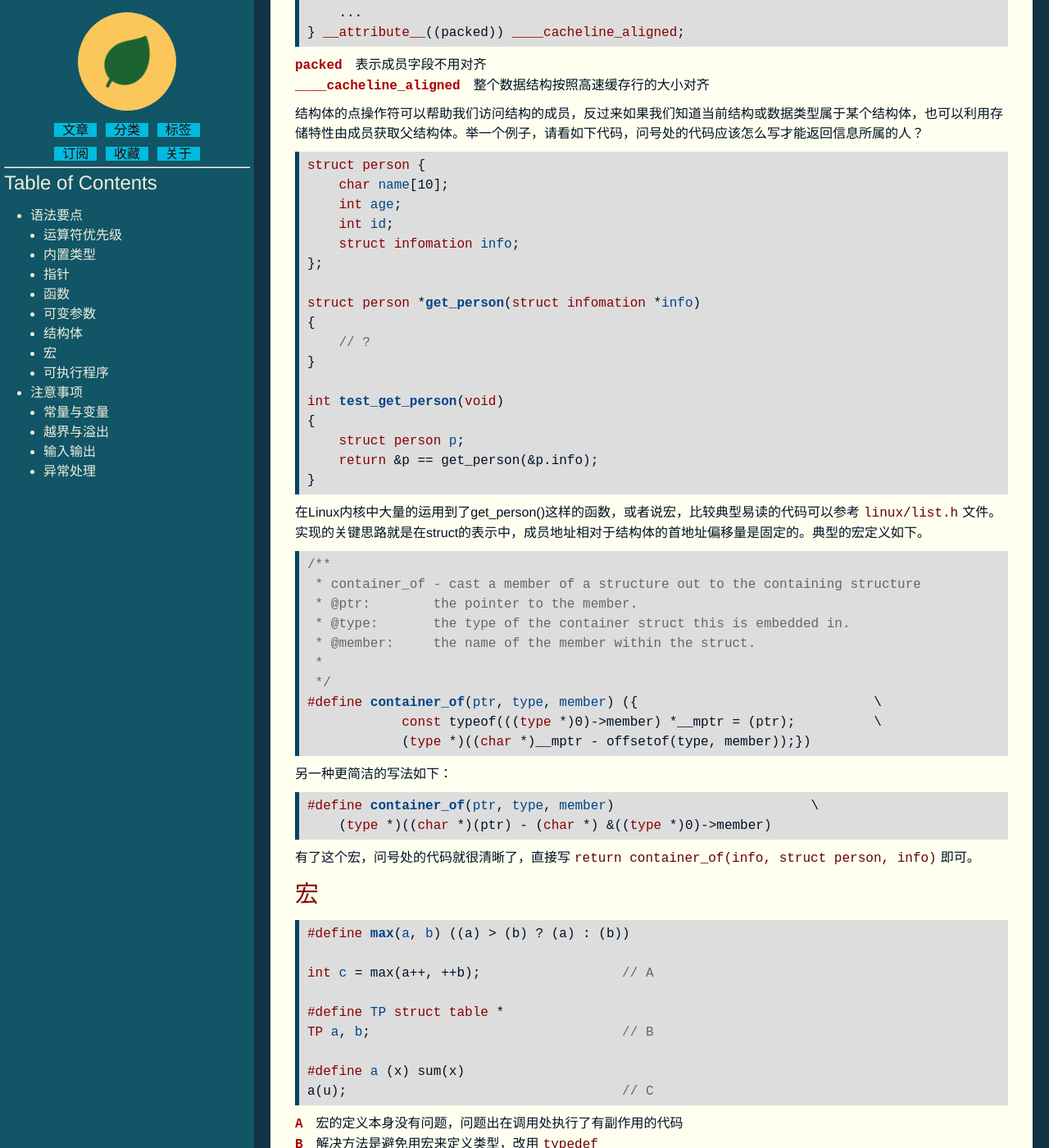
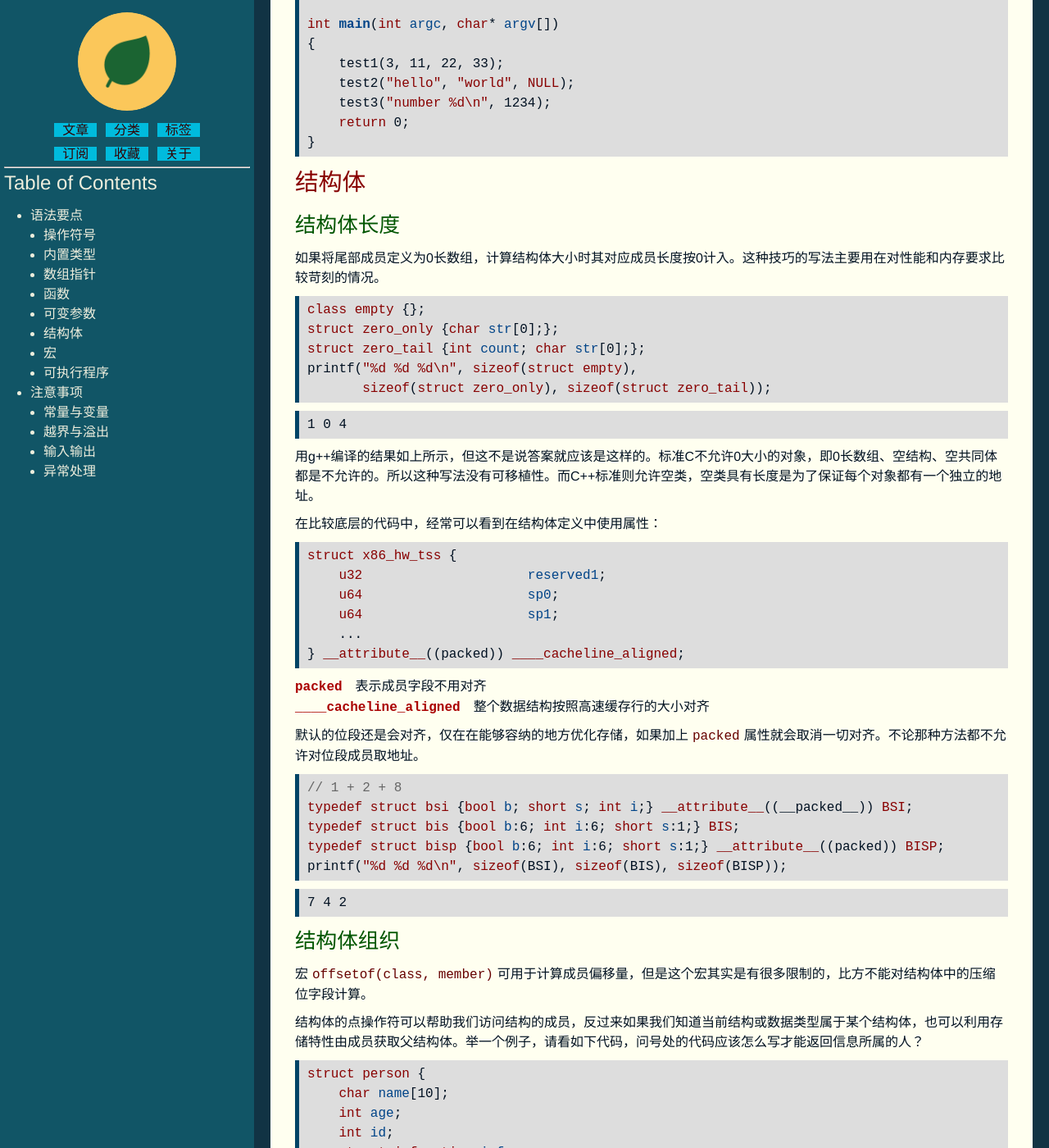
Before and after one commit to mickyching/mickyching.github.io, a Jekyll site: the page built from _posts/language/2015-06-10-clang-notes.html, in a window 1280 px wide and 1400 px high, scrolled down 4931 px. Shown: the whole window at 82% size. Built offline with Jekyll 4.4.1, drawn with Linux system fonts in a browser that asks for light colours; some of the changed text lies outside the part shown.

Commit message:
posts: update clang notes
Signed-off-by: Micky Ching <mickyching@gmail.com>

```diff
--- a/_posts/language/2015-06-10-clang-notes.html
+++ b/_posts/language/2015-06-10-clang-notes.html
@@ -9,37 +9,52 @@
 <div id="table-of-contents"><h2>Table of Contents</h2>
 <div id="text-table-of-contents">
 <ul>
-<li><a href="#orgheadline9">语法要点</a>
+<li><a href="#orgheadline15">语法要点</a>
+<ul>
+<li><a href="#orgheadline3">操作符号</a>
 <ul>
 <li><a href="#orgheadline1">运算符优先级</a></li>
-<li><a href="#orgheadline2">内置类型</a></li>
-<li><a href="#orgheadline3">指针</a></li>
-<li><a href="#orgheadline4">函数</a></li>
-<li><a href="#orgheadline5">可变参数</a></li>
-<li><a href="#orgheadline6">结构体</a></li>
-<li><a href="#orgheadline7">宏</a></li>
-<li><a href="#orgheadline8">可执行程序</a></li>
+<li><a href="#orgheadline2">关键字</a></li>
 </ul>
 </li>
-<li><a href="#orgheadline20">注意事项</a>
+<li><a href="#orgheadline4">内置类型</a></li>
+<li><a href="#orgheadline7">数组指针</a>
 <ul>
-<li><a href="#orgheadline12">常量与变量</a>
-<ul>
-<li><a href="#orgheadline10">自动变量</a></li>
-<li><a href="#orgheadline11">进制误用</a></li>
+<li><a href="#orgheadline5">数组</a></li>
+<li><a href="#orgheadline6">指针</a></li>
 </ul>
 </li>
-<li><a href="#orgheadline15">越界与溢出</a>
+<li><a href="#orgheadline8">函数</a></li>
+<li><a href="#orgheadline9">可变参数</a></li>
+<li><a href="#orgheadline12">结构体</a>
 <ul>
-<li><a href="#orgheadline13">访问越界</a></li>
-<li><a href="#orgheadline14">运算溢出</a></li>
+<li><a href="#orgheadline10">结构体长度</a></li>
+<li><a href="#orgheadline11">结构体组织</a></li>
 </ul>
 </li>
-<li><a href="#orgheadline16">输入输出</a></li>
-<li><a href="#orgheadline19">异常处理</a>
+<li><a href="#orgheadline13">宏</a></li>
+<li><a href="#orgheadline14">可执行程序</a></li>
+</ul>
+</li>
+<li><a href="#orgheadline26">注意事项</a>
 <ul>
-<li><a href="#orgheadline17">错误编号</a></li>
-<li><a href="#orgheadline18">信号处理</a></li>
+<li><a href="#orgheadline18">常量与变量</a>
+<ul>
+<li><a href="#orgheadline16">自动变量</a></li>
+<li><a href="#orgheadline17">进制误用</a></li>
+</ul>
+</li>
+<li><a href="#orgheadline21">越界与溢出</a>
+<ul>
+<li><a href="#orgheadline19">访问越界</a></li>
+<li><a href="#orgheadline20">运算溢出</a></li>
+</ul>
+</li>
+<li><a href="#orgheadline22">输入输出</a></li>
+<li><a href="#orgheadline25">异常处理</a>
+<ul>
+<li><a href="#orgheadline23">错误编号</a></li>
+<li><a href="#orgheadline24">信号处理</a></li>
 </ul>
 </li>
 </ul>
@@ -48,12 +63,15 @@
 </div>
 </div>
 
-<div id="outline-container-orgheadline9" class="outline-2">
-<h2 id="orgheadline9">语法要点</h2>
-<div class="outline-text-2" id="text-orgheadline9">
-</div><div id="outline-container-orgheadline1" class="outline-3">
-<h3 id="orgheadline1">运算符优先级</h3>
-<div class="outline-text-3" id="text-orgheadline1">
+<div id="outline-container-orgheadline15" class="outline-2">
+<h2 id="orgheadline15">语法要点</h2>
+<div class="outline-text-2" id="text-orgheadline15">
+</div><div id="outline-container-orgheadline3" class="outline-3">
+<h3 id="orgheadline3">操作符号</h3>
+<div class="outline-text-3" id="text-orgheadline3">
+</div><div id="outline-container-orgheadline1" class="outline-4">
+<h4 id="orgheadline1">运算符优先级</h4>
+<div class="outline-text-4" id="text-orgheadline1">
 <!--abstract-begin-->
 
 <p>
@@ -101,10 +119,56 @@
 </div>
 </div>
 </div>
+<div id="outline-container-orgheadline2" class="outline-4">
+<h4 id="orgheadline2">关键字</h4>
+<div class="outline-text-4" id="text-orgheadline2">
+<dl class="org-dl">
+<dt>const</dt><dd>定义常量</dd>
+<dt>volatile</dt><dd>防止编译器优化省略</dd>
+<dt>register</dt><dd>建议编译器优化放到寄存器中，不在内存中故不能取地址</dd>
+<dt>static</dt><dd>用于限制作用域或存储位置</dd>
+<dt>extern</dt><dd>用于声明外部变量</dd>
+</dl>
 
-<div id="outline-container-orgheadline2" class="outline-3">
-<h3 id="orgheadline2">内置类型</h3>
-<div class="outline-text-3" id="text-orgheadline2">
+<p>
+如下代码如果不声明为<code>volatile</code>会被编译器优化为一行代码：
+</p>
+<div class="org-src-container">
+
+<pre class="src src-cpp">XBYTE[2]=0x55;
+XBYTE[2]=0x56;
+XBYTE[2]=0x57;
+XBYTE[2]=0x58;
+</pre>
+</div>
+<p>
+但是对于配置外部硬件而言，可能需要一个完整的操作顺序，这时就不能被优化。
+</p>
+
+<p>
+一个<code>const volatile</code>例子是只读状态寄存器，它不允许程序员改变，但可能受硬件环境影响。指针也可以是<code>volatile</code>，如中断服务程序可以更改一个指针的指向。
+</p>
+
+<p>
+用C++编译器编译C语言会修改函数名以支持重载，宏<code>__cplusplus</code>是C++编译器内置的宏，用<code>extern "C"</code>可以防止修改函数名导致符号找不到。通常都需要C文件在C++编译器和C编译器编译后得到一致的结果，所以这种写法在C代码中很常见。
+</p>
+<div class="org-src-container">
+
+<pre class="src src-cpp"><span style="color: #800;">#ifdef</span> __cplusplus
+<span style="color: #800;">extern</span> <span style="color: #800;">"C"</span> {
+<span style="color: #800;">#endif</span>
+...
+<span style="color: #800;">#ifdef</span> __cplusplus
+}
+<span style="color: #800;">#endif</span>
+</pre>
+</div>
+</div>
+</div>
+</div>
+<div id="outline-container-orgheadline4" class="outline-3">
+<h3 id="orgheadline4">内置类型</h3>
+<div class="outline-text-3" id="text-orgheadline4">
 <p>
 内置类型的最大值、最小值可以从头文件<code>limits.h</code>中查询。
 </p>
@@ -120,9 +184,21 @@
 </div>
 </div>
 
-<div id="outline-container-orgheadline3" class="outline-3">
-<h3 id="orgheadline3">指针</h3>
-<div class="outline-text-3" id="text-orgheadline3">
+<div id="outline-container-orgheadline7" class="outline-3">
+<h3 id="orgheadline7">数组指针</h3>
+<div class="outline-text-3" id="text-orgheadline7">
+</div><div id="outline-container-orgheadline5" class="outline-4">
+<h4 id="orgheadline5">数组</h4>
+<div class="outline-text-4" id="text-orgheadline5">
+<p>
+C99支持VLA（变长数组），但是不推荐使用，因为栈上分配数组容易导致崩溃。
+</p>
+</div>
+</div>
+
+<div id="outline-container-orgheadline6" class="outline-4">
+<h4 id="orgheadline6">指针</h4>
+<div class="outline-text-4" id="text-orgheadline6">
 <p>
 指针常量：指向固定
 </p>
@@ -170,10 +246,11 @@
 </dl>
 </div>
 </div>
+</div>
 
-<div id="outline-container-orgheadline4" class="outline-3">
-<h3 id="orgheadline4">函数</h3>
-<div class="outline-text-3" id="text-orgheadline4">
+<div id="outline-container-orgheadline8" class="outline-3">
+<h3 id="orgheadline8">函数</h3>
+<div class="outline-text-3" id="text-orgheadline8">
 <p>
 参数从右往左入栈。
 </p>
@@ -222,9 +299,9 @@
 </div>
 </div>
 
-<div id="outline-container-orgheadline5" class="outline-3">
-<h3 id="orgheadline5">可变参数</h3>
-<div class="outline-text-3" id="text-orgheadline5">
+<div id="outline-container-orgheadline9" class="outline-3">
+<h3 id="orgheadline9">可变参数</h3>
+<div class="outline-text-3" id="text-orgheadline9">
 <div class="org-src-container">
 
 <pre class="src src-cpp"><span style="color: #800;">#include</span> <span style="color: #800;">&lt;stdarg.h&gt;</span>
@@ -272,37 +349,32 @@
 </div>
 </div>
 
-<div id="outline-container-orgheadline6" class="outline-3">
-<h3 id="orgheadline6">结构体</h3>
-<div class="outline-text-3" id="text-orgheadline6">
+<div id="outline-container-orgheadline12" class="outline-3">
+<h3 id="orgheadline12">结构体</h3>
+<div class="outline-text-3" id="text-orgheadline12">
+</div><div id="outline-container-orgheadline10" class="outline-4">
+<h4 id="orgheadline10">结构体长度</h4>
+<div class="outline-text-4" id="text-orgheadline10">
 <p>
-宏<code>offsetof(class, member)</code>可用于计算成员偏移量，但是这个宏其实是有很多限制的，比方不能对结构体中的压缩位字段计算。
-</p>
-
-<p>
-如果将尾部成员定义为0长数组，计算结构体大小时其对应成员长度按0计入。这种高技巧的写法主要用在对性能和内存要求比较苛刻的情况。
+如果将尾部成员定义为0长数组，计算结构体大小时其对应成员长度按0计入。这种技巧的写法主要用在对性能和内存要求比较苛刻的情况。
 </p>
 <div class="org-src-container">
 
-<pre class="src src-cpp"><span style="color: #800;">#include</span> <span style="color: #800;">&lt;stdio.h&gt;</span>
-<span style="color: #800;">struct</span> <span style="color: #800;">zero_only</span> {
-    <span style="color: #800;">char</span> <span style="color: #048;">str</span>[0];
-};
-<span style="color: #800;">struct</span> <span style="color: #800;">zero_tail</span> {
-    <span style="color: #800;">int</span> <span style="color: #048;">count</span>;
-    <span style="color: #800;">char</span> <span style="color: #048;">str</span>[0];
-};
-<span style="color: #800;">int</span> <span style="color: #048; font-weight: bold;">main</span>(<span style="color: #800;">int</span> <span style="color: #048;">argc</span>, <span style="color: #800;">char</span> *<span style="color: #048;">argv</span>[])
-{
-    printf(<span style="color: #800;">"%d -&gt; %d\n"</span>, <span style="color: #800;">sizeof</span>(<span style="color: #800;">struct</span> <span style="color: #800;">zero_only</span>), <span style="color: #800;">sizeof</span>(<span style="color: #800;">struct</span> <span style="color: #800;">zero_tail</span>));
-    <span style="color: #800;">return</span> 0;
-}
+<pre class="src src-cpp"><span style="color: #800;">class</span> <span style="color: #800;">empty</span> {};
+<span style="color: #800;">struct</span> <span style="color: #800;">zero_only</span> {<span style="color: #800;">char</span> <span style="color: #048;">str</span>[0];};
+<span style="color: #800;">struct</span> <span style="color: #800;">zero_tail</span> {<span style="color: #800;">int</span> <span style="color: #048;">count</span>; <span style="color: #800;">char</span> <span style="color: #048;">str</span>[0];};
+printf(<span style="color: #800;">"%d %d %d\n"</span>, <span style="color: #800;">sizeof</span>(<span style="color: #800;">struct</span> <span style="color: #800;">empty</span>),
+       <span style="color: #800;">sizeof</span>(<span style="color: #800;">struct</span> <span style="color: #800;">zero_only</span>), <span style="color: #800;">sizeof</span>(<span style="color: #800;">struct</span> <span style="color: #800;">zero_tail</span>));
 </pre>
 </div>
 
 <pre class="example">
-0 -&gt; 4
+1 0 4
 </pre>
+
+<p>
+用g++编译的结果如上所示，但这不是说答案就应该是这样的。标准C不允许0大小的对象，即0长数组、空结构、空共同体都是不允许的。所以这种写法没有可移植性。而C++标准则允许空类，空类具有长度是为了保证每个对象都有一个独立的地址。
+</p>
 
 <p>
 在比较底层的代码中，经常可以看到在结构体定义中使用属性：
@@ -321,6 +393,32 @@
 <dt>packed</dt><dd>表示成员字段不用对齐</dd>
 <dt>____cacheline_aligned</dt><dd>整个数据结构按照高速缓存行的大小对齐</dd>
 </dl>
+
+<p>
+默认的位段还是会对齐，仅在在能够容纳的地方优化存储，如果加上<code>packed</code>属性就会取消一切对齐。不论那种方法都不允许对位段成员取地址。
+</p>
+<div class="org-src-container">
+
+<pre class="src src-cpp"><span style="color: #666;">// </span><span style="color: #666;">1 + 2 + 8</span>
+<span style="color: #800;">typedef</span> <span style="color: #800;">struct</span> <span style="color: #800;">bsi</span> {<span style="color: #800;">bool</span> <span style="color: #048;">b</span>; <span style="color: #800;">short</span> <span style="color: #048;">s</span>; <span style="color: #800;">int</span> <span style="color: #048;">i</span>;} <span style="color: #800;">__attribute__</span>((__packed__)) <span style="color: #800;">BSI</span>;
+<span style="color: #800;">typedef</span> <span style="color: #800;">struct</span> <span style="color: #800;">bis</span> {<span style="color: #800;">bool</span> <span style="color: #048;">b</span>:6; <span style="color: #800;">int</span> <span style="color: #048;">i</span>:6; <span style="color: #800;">short</span> <span style="color: #048;">s</span>:1;} <span style="color: #800;">BIS</span>;
+<span style="color: #800;">typedef</span> <span style="color: #800;">struct</span> <span style="color: #800;">bisp</span> {<span style="color: #800;">bool</span> <span style="color: #048;">b</span>:6; <span style="color: #800;">int</span> <span style="color: #048;">i</span>:6; <span style="color: #800;">short</span> <span style="color: #048;">s</span>:1;} <span style="color: #800;">__attribute__</span>((packed)) <span style="color: #800;">BISP</span>;
+printf(<span style="color: #800;">"%d %d %d\n"</span>, <span style="color: #800;">sizeof</span>(BSI), <span style="color: #800;">sizeof</span>(BIS), <span style="color: #800;">sizeof</span>(BISP));
+</pre>
+</div>
+
+<pre class="example">
+7 4 2
+</pre>
+</div>
+</div>
+
+<div id="outline-container-orgheadline11" class="outline-4">
+<h4 id="orgheadline11">结构体组织</h4>
+<div class="outline-text-4" id="text-orgheadline11">
+<p>
+宏<code>offsetof(class, member)</code>可用于计算成员偏移量，但是这个宏其实是有很多限制的，比方不能对结构体中的压缩位字段计算。
+</p>
 
 <p>
 结构体的点操作符可以帮助我们访问结构的成员，反过来如果我们知道当前结构或数据类型属于某个结构体，也可以利用存储特性由成员获取父结构体。举一个例子，请看如下代码，问号处的代码应该怎么写才能返回信息所属的人？
@@ -380,10 +478,11 @@
 </p>
 </div>
 </div>
+</div>
 
-<div id="outline-container-orgheadline7" class="outline-3">
-<h3 id="orgheadline7">宏</h3>
-<div class="outline-text-3" id="text-orgheadline7">
+<div id="outline-container-orgheadline13" class="outline-3">
+<h3 id="orgheadline13">宏</h3>
+<div class="outline-text-3" id="text-orgheadline13">
 <div class="org-src-container">
 
 <pre class="src src-cpp"><span style="color: #800;">#define</span> <span style="color: #048; font-weight: bold;">max</span>(<span style="color: #048;">a</span>, <span style="color: #048;">b</span>) ((a) &gt; (b) ? (a) : (b))
@@ -435,9 +534,9 @@
 </div>
 </div>
 
-<div id="outline-container-orgheadline8" class="outline-3">
-<h3 id="orgheadline8">可执行程序</h3>
-<div class="outline-text-3" id="text-orgheadline8">
+<div id="outline-container-orgheadline14" class="outline-3">
+<h3 id="orgheadline14">可执行程序</h3>
+<div class="outline-text-3" id="text-orgheadline14">
 <div class="org-center">
 
 <div class="figure">
@@ -453,15 +552,15 @@
 </div>
 </div>
 
-<div id="outline-container-orgheadline20" class="outline-2">
-<h2 id="orgheadline20">注意事项</h2>
-<div class="outline-text-2" id="text-orgheadline20">
-</div><div id="outline-container-orgheadline12" class="outline-3">
-<h3 id="orgheadline12">常量与变量</h3>
-<div class="outline-text-3" id="text-orgheadline12">
-</div><div id="outline-container-orgheadline10" class="outline-4">
-<h4 id="orgheadline10">自动变量</h4>
-<div class="outline-text-4" id="text-orgheadline10">
+<div id="outline-container-orgheadline26" class="outline-2">
+<h2 id="orgheadline26">注意事项</h2>
+<div class="outline-text-2" id="text-orgheadline26">
+</div><div id="outline-container-orgheadline18" class="outline-3">
+<h3 id="orgheadline18">常量与变量</h3>
+<div class="outline-text-3" id="text-orgheadline18">
+</div><div id="outline-container-orgheadline16" class="outline-4">
+<h4 id="orgheadline16">自动变量</h4>
+<div class="outline-text-4" id="text-orgheadline16">
 <div class="org-src-container">
 
 <pre class="src src-cpp"><span style="color: #800;">#define</span> <span style="color: #048;">BUFSIZE</span>         1024
@@ -484,9 +583,9 @@
 </div>
 </div>
 
-<div id="outline-container-orgheadline11" class="outline-4">
-<h4 id="orgheadline11">进制误用</h4>
-<div class="outline-text-4" id="text-orgheadline11">
+<div id="outline-container-orgheadline17" class="outline-4">
+<h4 id="orgheadline17">进制误用</h4>
+<div class="outline-text-4" id="text-orgheadline17">
 <div class="org-src-container">
 
 <pre class="src src-cpp"><span style="color: #800;">struct</span> {
@@ -507,12 +606,12 @@
 </div>
 </div>
 
-<div id="outline-container-orgheadline15" class="outline-3">
-<h3 id="orgheadline15">越界与溢出</h3>
-<div class="outline-text-3" id="text-orgheadline15">
-</div><div id="outline-container-orgheadline13" class="outline-4">
-<h4 id="orgheadline13">访问越界</h4>
-<div class="outline-text-4" id="text-orgheadline13">
+<div id="outline-container-orgheadline21" class="outline-3">
+<h3 id="orgheadline21">越界与溢出</h3>
+<div class="outline-text-3" id="text-orgheadline21">
+</div><div id="outline-container-orgheadline19" class="outline-4">
+<h4 id="orgheadline19">访问越界</h4>
+<div class="outline-text-4" id="text-orgheadline19">
 <div class="org-src-container">
 
 <pre class="src src-cpp"><span style="color: #800;">int</span> <span style="color: #048;">a</span>[10];
@@ -529,9 +628,9 @@
 </div>
 </div>
 
-<div id="outline-container-orgheadline14" class="outline-4">
-<h4 id="orgheadline14">运算溢出</h4>
-<div class="outline-text-4" id="text-orgheadline14">
+<div id="outline-container-orgheadline20" class="outline-4">
+<h4 id="orgheadline20">运算溢出</h4>
+<div class="outline-text-4" id="text-orgheadline20">
 <div class="org-src-container">
 
 <pre class="src src-cpp"><span style="color: #800;">if</span> (a + b &lt; 0)                          <span style="color: #666;">// </span><span style="color: #666;">A</span>
@@ -545,9 +644,9 @@
 </div>
 </div>
 
-<div id="outline-container-orgheadline16" class="outline-3">
-<h3 id="orgheadline16">输入输出</h3>
-<div class="outline-text-3" id="text-orgheadline16">
+<div id="outline-container-orgheadline22" class="outline-3">
+<h3 id="orgheadline22">输入输出</h3>
+<div class="outline-text-3" id="text-orgheadline22">
 <div class="org-src-container">
 
 <pre class="src src-cpp"><span style="color: #800;">char</span> <span style="color: #048;">c</span>;
@@ -565,21 +664,21 @@
 </div>
 </div>
 
-<div id="outline-container-orgheadline19" class="outline-3">
-<h3 id="orgheadline19">异常处理</h3>
-<div class="outline-text-3" id="text-orgheadline19">
-</div><div id="outline-container-orgheadline17" class="outline-4">
-<h4 id="orgheadline17">错误编号</h4>
-<div class="outline-text-4" id="text-orgheadline17">
+<div id="outline-container-orgheadline25" class="outline-3">
+<h3 id="orgheadline25">异常处理</h3>
+<div class="outline-text-3" id="text-orgheadline25">
+</div><div id="outline-container-orgheadline23" class="outline-4">
+<h4 id="orgheadline23">错误编号</h4>
+<div class="outline-text-4" id="text-orgheadline23">
 <p>
 不要在正常返回的情况下检查errno，因为即便所调用的函数返回正确，也可能在函数中又调用了其他函数，而其他函数有可能会设置errno。
 </p>
 </div>
 </div>
 
-<div id="outline-container-orgheadline18" class="outline-4">
-<h4 id="orgheadline18">信号处理</h4>
-<div class="outline-text-4" id="text-orgheadline18">
+<div id="outline-container-orgheadline24" class="outline-4">
+<h4 id="orgheadline24">信号处理</h4>
+<div class="outline-text-4" id="text-orgheadline24">
 <p>
 信号可能出现在某些复杂的库函数中，如果signal处理函数中再调用这样的函数，结果可能导致不堪设想的后果。因此首先要避免在信号处理函数中调用复杂函数。
 </p>
```
